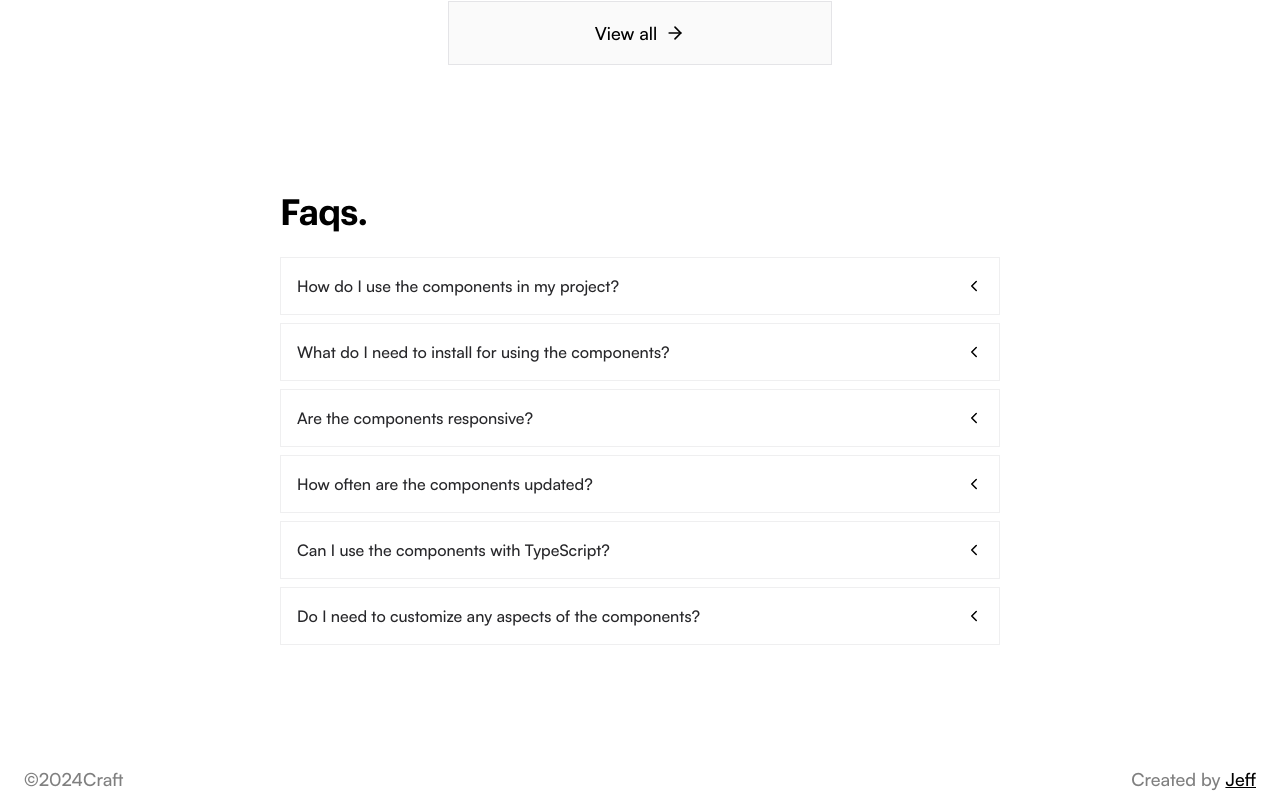
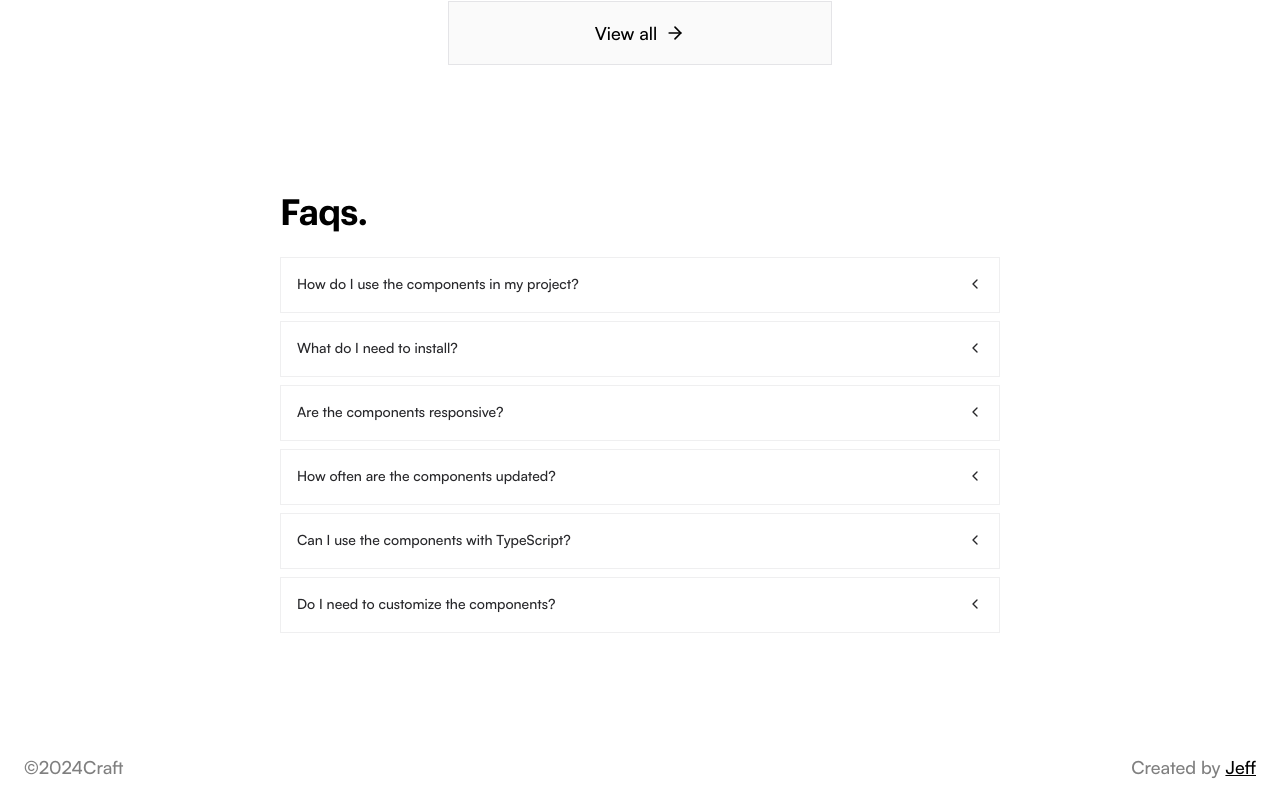
Before and after one commit to Jeff-Maina/craft, a Next.js app: page / in a window 1280 px wide. Shown: the part 2247-3056 px from the top of the page. Built offline with nearby package versions, Linux system fonts and the light colour scheme.

Commit message:
fix faq ui

```diff
--- a/src/components/Faqs.tsx
+++ b/src/components/Faqs.tsx
@@ -35,23 +35,23 @@ const Faqs: FC = () => {
         {FaqsList.map((faq, index) => {
           const isFaqActive: boolean = index === activeFaqIndex;
           return (
-            <div key={index} className="p-4 min-h-14 border border-zinc-200/60">
+            <div key={index} className="p-4 min-h-14 border border-zinc-200/60 text-sm">
               <button
                 onClick={() => toggleFaq(index)}
                 className="w-full flex items-center justify-between"
               >
                 <p className="text-left text-zinc-800">{faq.question}</p>
                 <div className="min-w-6 flex justify-end">
-                  <ChevronUpIcon className={`h-[18px] w-[18px] ${isFaqActive ? '-rotate-180' : '-rotate-90'} transition-all duration-150`} />
+                  <ChevronUpIcon className={`h-[16px] w-[16px] stroke-zinc-800 ${isFaqActive ? '-rotate-180' : '-rotate-90'} transition-all duration-150`} />
                 </div>
               </button>
               <motion.div
                 variants={FaqVariants}
                 initial="initial"
                 animate={isFaqActive ? "active" : "inactive"}
-                className="text-zinc-600 overflow-hidden"
+                className="text-zinc-500 leading-relaxed overflow-hidden"
               >
-                <p className="pt-4">{faq.answer}</p>
+                <p className="pt-2">{faq.answer}</p>
               </motion.div>
             </div>
           );
--- a/src/data/AppData.tsx
+++ b/src/data/AppData.tsx
@@ -67,7 +67,7 @@ export const FaqsList: Array<faqsProps> = [
     answer: "Simply copy and paste :)",
   },
   {
-    question: "What do I need to install for using the components?",
+    question: "What do I need to install?",
     answer:
       "You need to install Tailwind CSS and Framer Motion (for interactive components).",
   },
@@ -85,7 +85,7 @@ export const FaqsList: Array<faqsProps> = [
       "Yes, each component includes both its JavaScript and TypeScript source code.",
   },
   {
-    question: "Do I need to customize any aspects of the components?",
+    question: "Do I need to customize the components?",
     answer:
       "Yes, the components provide a structure and may require customization of aspects like colors to suit your preferences.",
   },
```
